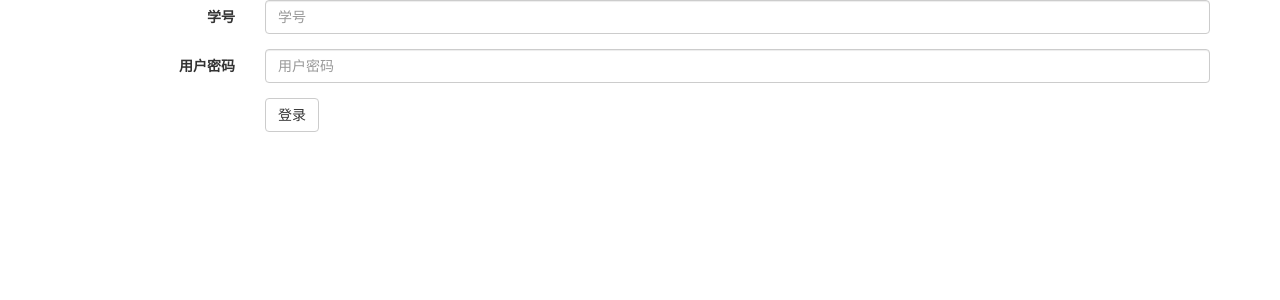
After one commit to wsqy/renge, a Django app: page /login in a window 1280 px wide. The commit adds this page. Shown: the top 300 px of the page. Run offline with Django 3.2, Linux system fonts and the light colour scheme; some libraries are stand-ins or nearby versions.

Commit message:
login基本功能完成

```diff
--- /dev/null
+++ b/RGPY/templates/RGPY/login.html
@@ -0,0 +1,46 @@
+{% load staticfiles %}
+<!DOCTYPE html>
+<html lang="en">
+
+<head>
+
+    <meta charset="utf-8">
+    <meta name="viewport" content="width=device-width, initial-scale=1, maximum-scale=1, user-scalable=no">
+
+    <title>阳光学院-人格管理平台</title>
+
+    <link rel="stylesheet" href="http://cdn.bootcss.com/bootstrap/3.3.0/css/bootstrap.min.css">
+
+    <script type="text/javascript" src="http://cdn.bootcss.com/jquery/1.11.1/jquery.min.js"></script>
+    <script type="text/javascript" src="http://cdn.bootcss.com/bootstrap/3.3.0/js/bootstrap.min.js"></script>
+
+</head>
+
+<body>
+
+    <div class="container">
+        <form action="" method="post" class="form-horizontal" role="form">
+            {% csrf_token %}
+            <div class="form-group">
+              <label for="id_username" class="col-sm-2 control-label">学号</label>
+              <div class="col-sm-10">
+                <input type="text" class="form-control" id="id_username" maxlength="20" name="username" required="" placeholder="学号">
+              </div>
+            </div>
+            <div class="form-group">
+              <label for="id_password" class="col-sm-2 control-label">用户密码</label>
+              <div class="col-sm-10">
+                <input type="password" class="form-control" id="id_password_rep" maxlength="124" name="password" required="" placeholder="用户密码">
+              </div>
+            </div>
+          <div class="form-group">
+            <div class="col-sm-offset-2 col-sm-10">
+              <button type="submit" class="btn btn-default">登录</button>
+            </div>
+          </div>
+          <br/>
+        </form>
+
+</body>
+
+</html>
--- a/RGPY/templates/RGPY/register.html
+++ b/RGPY/templates/RGPY/register.html
@@ -15,7 +15,6 @@
 
 <body>
 <div class="container">
-    <div class="panel-body">
     <form action="" method="post" class="form-horizontal" role="form">
         {% csrf_token %}
         <div class="form-group">
@@ -61,6 +60,5 @@
           </div>
     </form>
 </div>
-</div>
 </body>
 </html>
--- a/RGPY/urls.py
+++ b/RGPY/urls.py
@@ -7,4 +7,5 @@ urlpatterns = [
     # 测试样例
     url(r'^test', views.test, name='test'),
     url(r'^register', views.register, name='register'),
+    url(r'^login', views.login, name='login'),
 ]
--- a/RGPY/views.py
+++ b/RGPY/views.py
@@ -1,7 +1,7 @@
 from django.shortcuts import render
 from django.http import HttpResponse
-from RGPY.forms import RegisterForm
 from RGPY.models import Student, Banji
+from django.contrib.auth import login, logout, authenticate
 
 
 # Create your views here.
@@ -10,25 +10,26 @@ def test(request):
 
 
 def register(request):
-    print(request.method)
-    print("-----")
     if request.method == "POST" and request.POST:
-        print(request.POST)
-        print("-----")
-        # wangluo_banji = Banji.objects.get(id=1)
-        # print(wangluo_banji.id)
-        registerFrom = RegisterForm(request.POST)
-        print(registerFrom)
-        print("-----")
-        if registerFrom.is_valid():
-            clear_data = registerFrom.cleaned_data
-            print(clear_data)
-            print("-----")
-            Student.objects.create_user(
-                username=clear_data['username'],
-                password=clear_data['password'],
-                email=clear_data['email'],
-                phone=clear_data['phone'],
-            )
-            return HttpResponse("注册成功")
+        Student.objects.create_user(
+            username=request.POST['username'],
+            password=request.POST['password'],
+            email=request.POST['email'],
+            phone=request.POST['phone'],
+        )
+        return HttpResponse("注册成功")
     return render(request, "RGPY/register.html", locals())
+
+
+def login(request):
+    if request.method == "POST" and request.POST:
+        username = request.POST.get("username", "")
+        password = request.POST.get("password", "")
+        user = authenticate(username=username, password=password)
+        if user is not None:
+            print(user)
+            print("登录成功")
+            # login(request, user)
+        else:
+            print(user)
+    return render(request, "RGPY/login.html", locals())
```
Also changed, not shown: RGPY/forms.py (deleted, +0 -8 lines). Lines whose indentation alone changed are shown as unchanged.
